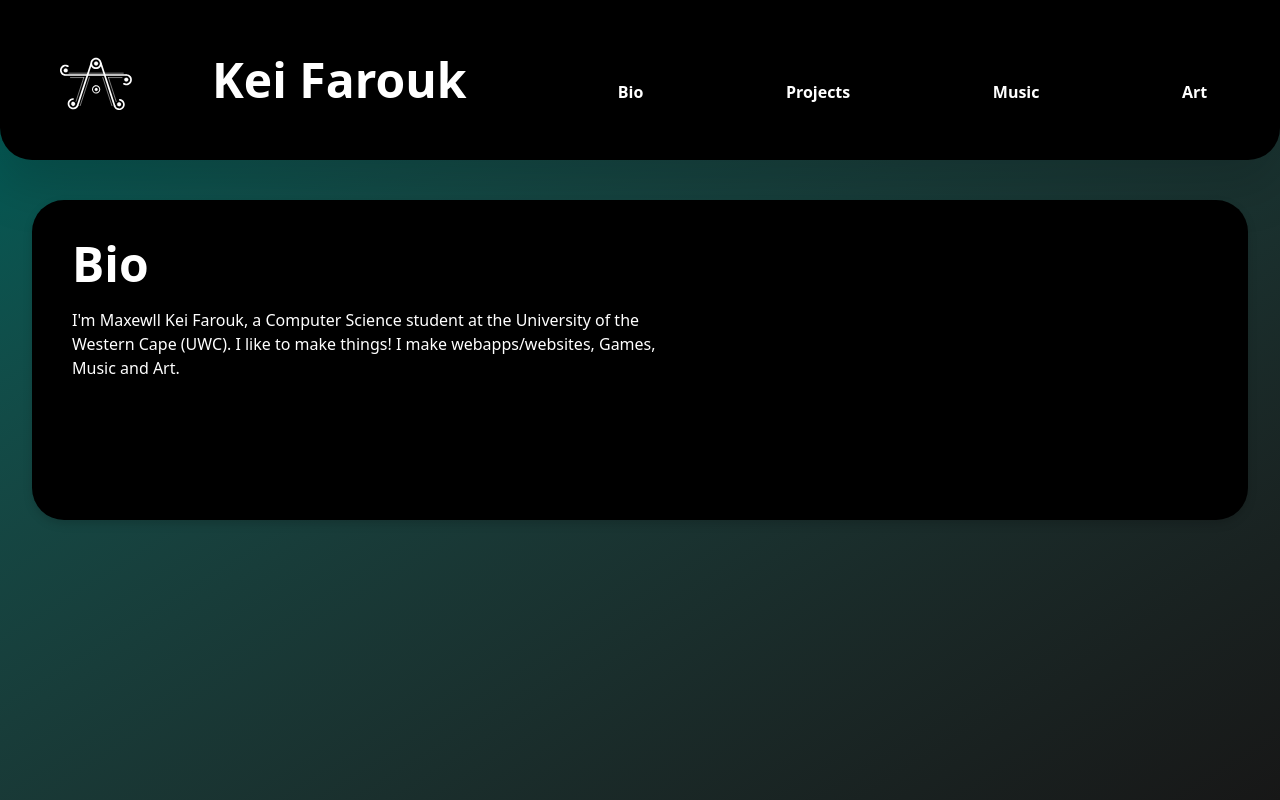
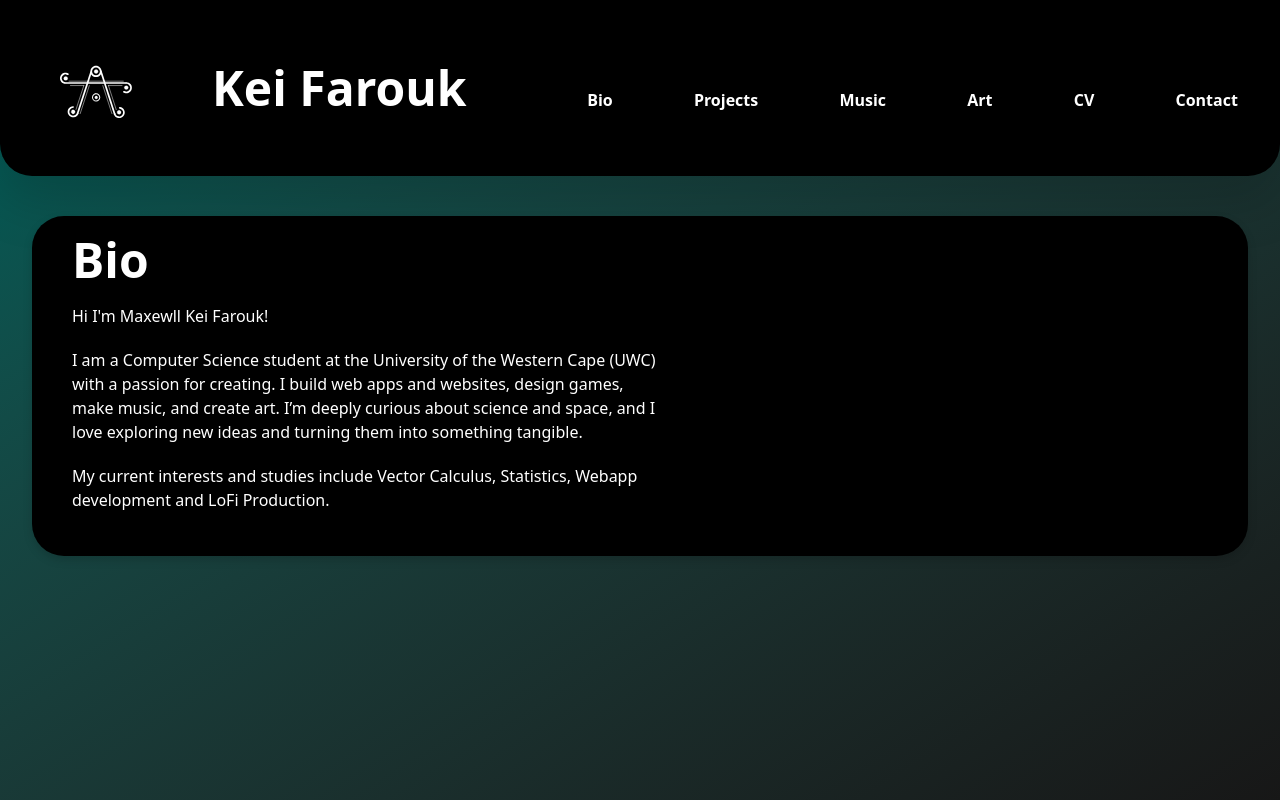
Before and after one commit to CadmusKei/Portfolio, a React (Vite) app: page / in a window 1280 px wide. Built offline with nearby package versions, Linux system fonts and the light colour scheme.

Commit message:
Added Bio Text

```diff
--- a/src/components/Bio.jsx
+++ b/src/components/Bio.jsx
@@ -6,10 +6,12 @@ function Bio() {
   return (
     <>
       <div className="flex w-full h-[60%] justify-center mt-10 space-y-10">
-        <Block width="w-[95%]" height="h-80" className="flex pl-10 pt-10">
+        <Block width="w-[95%]" height="h-85" className="flex pl-10 pt-5">
           <div className=" flex flex-col space-y-5 w-[50%]">
             <Title name="Bio" />
-            <Text content="I'm Maxewll Kei Farouk, a Computer Science student at the University of the Western Cape (UWC). I like to make things! I make webapps/websites, Games, Music and Art." />
+            <Text content=" Hi I'm Maxewll Kei Farouk!" />
+            <Text content="I am a Computer Science student at the University of the Western Cape (UWC) with a passion for creating. I build web apps and websites, design games, make music, and create art. I’m deeply curious about science and space, and I love exploring new ideas and turning them into something tangible." />
+            <Text content="My current interests and studies include Vector Calculus, Statistics, Webapp development and LoFi Production. " />
           </div>
         </Block>
       </div>
--- a/src/components/Nav.jsx
+++ b/src/components/Nav.jsx
@@ -5,7 +5,7 @@ import iconPath from "../assets/KeiLogo.svg";
 function Nav() {
   return (
     <>
-      <div className="w-screen h-[20%] bg-black wrap-normal rounded-b-4xl drop-shadow-2xl">
+      <div className="w-screen h-[22%] bg-black wrap-normal rounded-b-4xl drop-shadow-2xl">
         <div className=" pl-15 flex w-screen h-full space-x-20 items-center">
           <img src={iconPath} alt="" className="w-18 h-18 mt-2" />
           <Title name="Kei Farouk" />
@@ -14,6 +14,8 @@ function Nav() {
             <TextLink content="Projects" />
             <TextLink content="Music" />
             <TextLink content="Art" />
+            <TextLink content="CV" />
+            <TextLink content="Contact" />
           </div>
         </div>
       </div>
```
